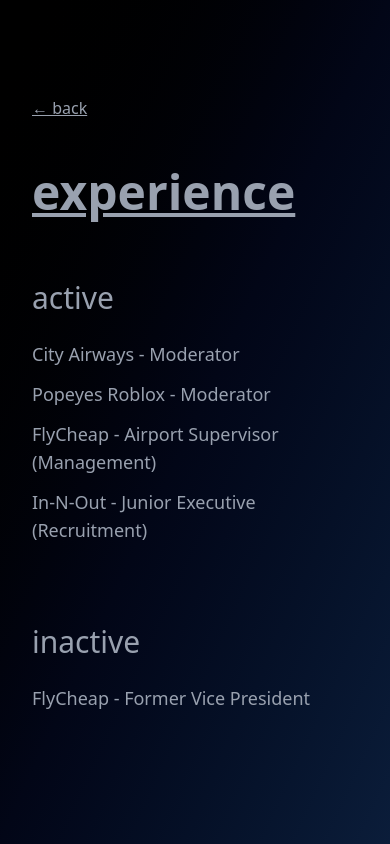
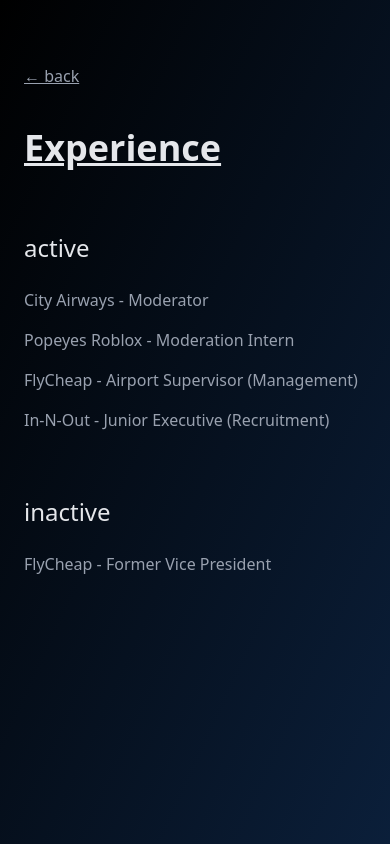
Before and after one commit to gio8l/site-revamp-v3, a Next.js app: page /exp in a window 390 px wide. Built offline with nearby package versions, Linux system fonts and the light colour scheme.

Commit message:
fix mobile exp

```diff
--- a/src/app/exp/page.tsx
+++ b/src/app/exp/page.tsx
@@ -2,41 +2,37 @@
 
 export default function Experiences() {
   return (
-    <main className="min-h-screen bg-gradient-to-br from-black via-[#020617] to-[#0b1d3a] text-gray-300 flex justify-center pt-24">
+    <main className="min-h-screen w-full text-gray-300 px-6 py-16 max-w-6xl mx-auto">
 
-
-      <div className="w-full max-w-4xl px-8">
-
-        <Link href="/" className="text-gray-400 underline hover:text-white transition">
+      <Link href="/" className="underline text-gray-400 hover:text-white">
         ← back
       </Link>
 
-        <h1 className="text-5xl font-semibold text-gray-400 underline mt-12 mb-16">
-          experience
+      <h1 className="text-4xl font-bold mt-10 underline text-gray-200">
+        Experience
       </h1>
 
-        <div className="grid md:grid-cols-2 gap-20">
+      <div className="mt-16 grid md:grid-cols-2 gap-16">
 
         <div>
-            <h2 className="text-3xl text-gray-400 mb-6">active</h2>
-            <ul className="space-y-3 text-lg text-gray-400">
+          <h2 className="text-2xl mb-6 text-gray-200">active</h2>
+          <ul className="space-y-4 text-gray-400">
             <li>City Airways - Moderator</li>
-              <li>Popeyes Roblox - Moderator</li>
+            <li>Popeyes Roblox - Moderation Intern</li>
             <li>FlyCheap - Airport Supervisor (Management)</li>
             <li>In-N-Out - Junior Executive (Recruitment)</li>
           </ul>
         </div>
 
         <div>
-            <h2 className="text-3xl text-gray-400 mb-6">inactive</h2>
-            <ul className="space-y-3 text-lg text-gray-400">
+          <h2 className="text-2xl mb-6 text-gray-200">inactive</h2>
+          <ul className="space-y-4 text-gray-400">
             <li>FlyCheap - Former Vice President</li>
           </ul>
         </div>
 
       </div>
 
-      </div>
     </main>
   );
 }
```
Lines whose indentation alone changed are shown as unchanged.
